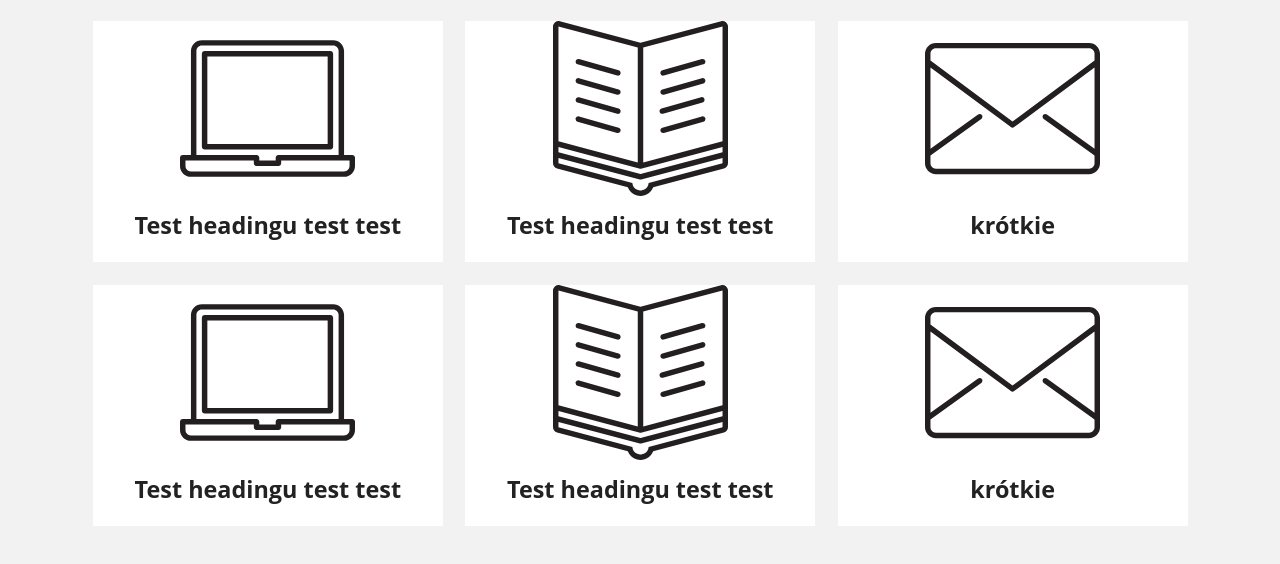
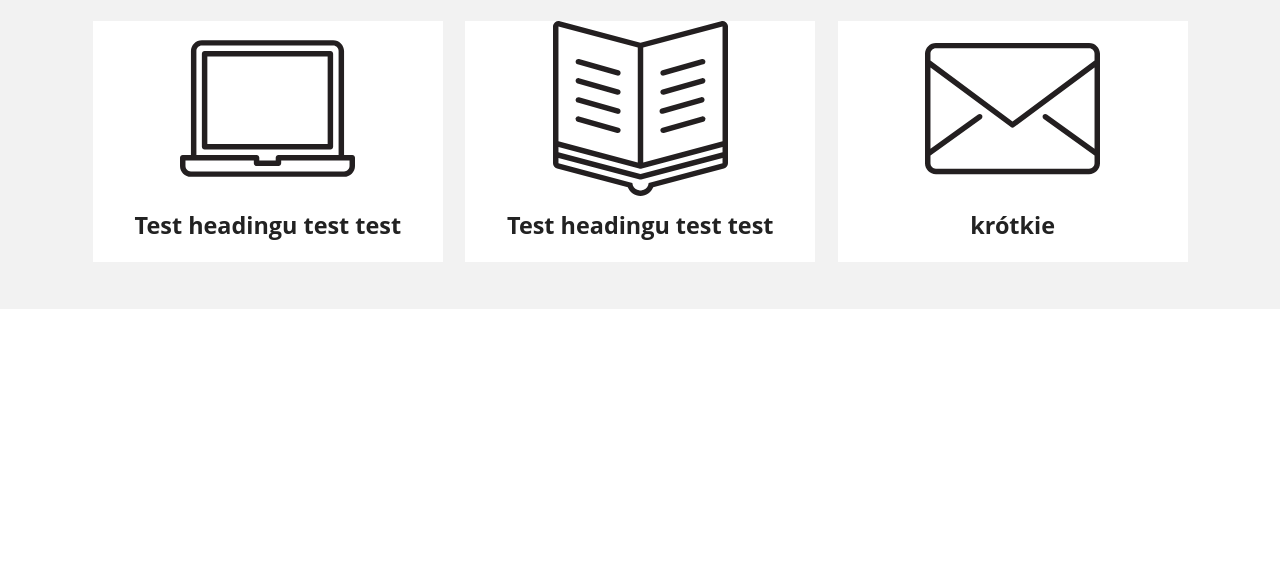
Before and after one commit to Iluzjonista/boilerplate-modules, a website built with webpack: page docs/index.html in a window 1280 px wide. Shown: the part 534-1098 px from the top of the page. After the commit the page ends 843 px from the top, so only its background shows below. Built offline with nearby package versions, Linux system fonts and the light colour scheme.

Commit message:
update index.html

```diff
--- a/docs/index.html
+++ b/docs/index.html
@@ -90,31 +90,6 @@
             </div>
             <h3 class="card__heading h4">krótkie</h3>
           </section>
-          <section class="main-cardlist__Items">
-            <div class="card__image">
-              <div class="image-claim-height">
-                <img src="../src/img/macbook-pro.svg" alt="Test headingu" />
-              </div>
-            </div>
-            <h3 class="card__heading h4">Test headingu test test</h3>
-            <!--<a class="card__link" href="#"> </a>-->
-          </section>
-          <section class="main-cardlist__Items">
-            <div class="card__image">
-              <div class="image-claim-height">
-                <img src="../src/img/book-opened.svg" alt="Test headingu" />
-              </div>
-            </div>
-            <h3 class="card__heading h4">Test headingu test test</h3>
-          </section>
-          <section class="main-cardlist__Items">
-            <div class="card__image">
-              <div class="image-claim-height">
-                <img src="../src/img/envelope.svg" alt="Test headingu" />
-              </div>
-            </div>
-            <h3 class="card__heading h4">krótkie</h3>
-          </section>
         </div>
       </div>
     </div>
```
